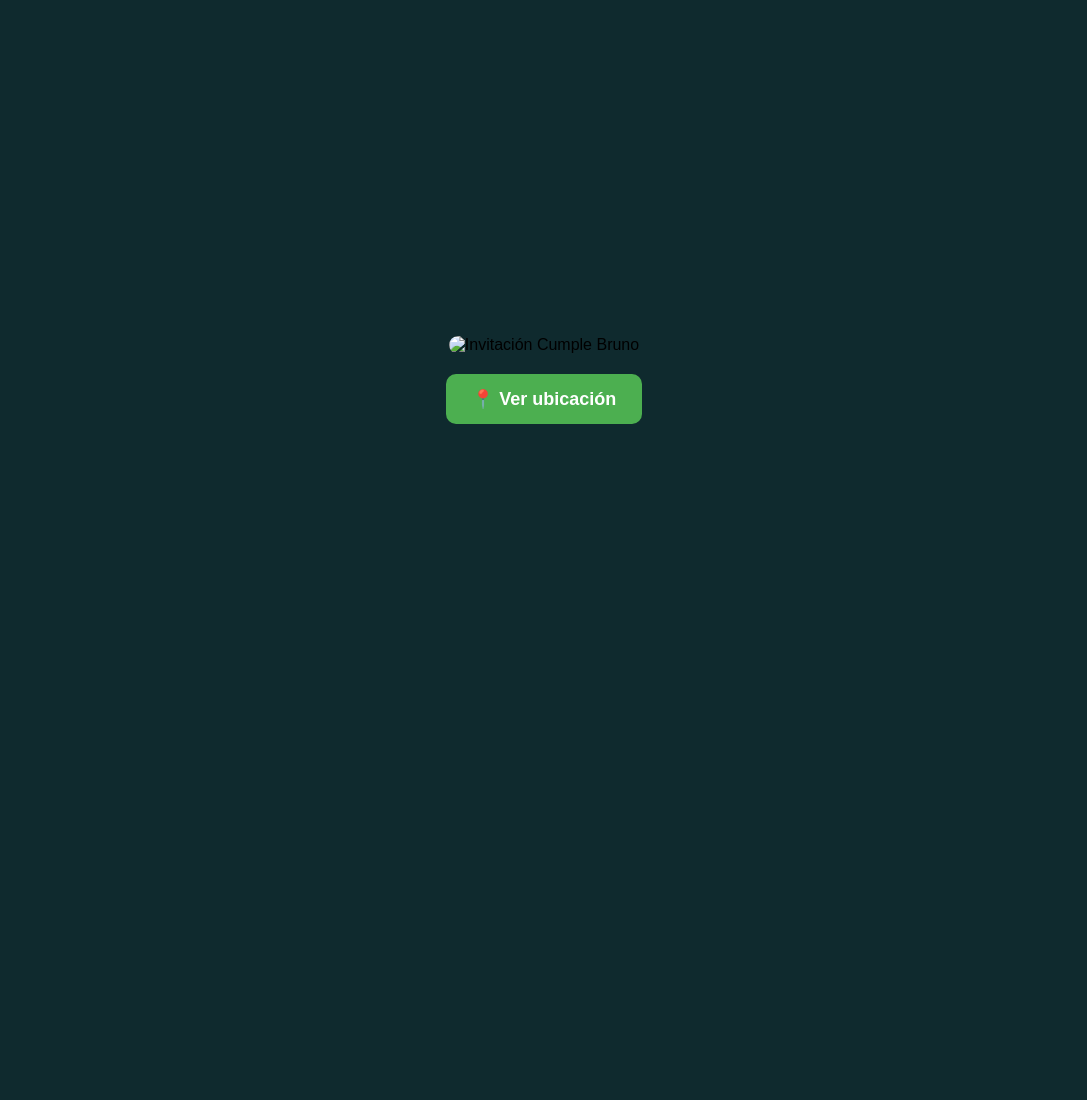
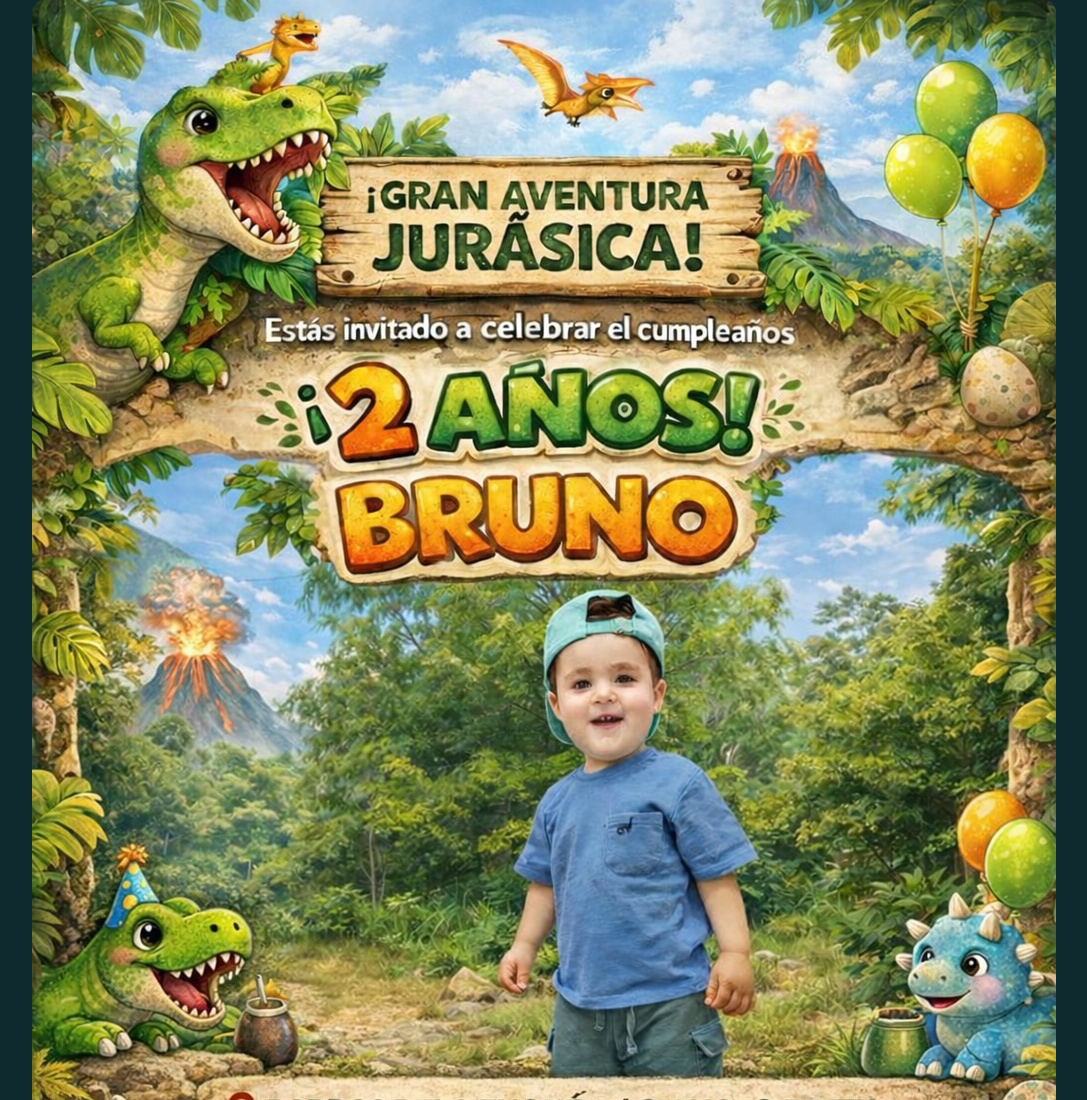
Before and after one commit to maragusburgos-wq/bruno-invitacion, a plain HTML site: page index.html in a window 1280 px wide. Shown: the top 1100 px of the page, without its empty margins (96-1183 px from the left). Before the commit the page ends 800 px from the top, so only its background shows below. Drawn offline with Linux system fonts and the light colour scheme.

Commit message:
Replace image format from PNG to JPG

```diff
--- a/index.html
+++ b/index.html
@@ -33,8 +33,7 @@
 </head>
 <body>
 
-  <img <img src="invitacion.png" alt="Invitación Cumple Bruno">
-
+  <img src="invitacion.jpg" alt="Invitación Cumple Bruno">
   <a class="boton"
      href="https://maps.app.goo.gl/5Tk7ctBYKYUUQC656"
      target="_blank">
```
